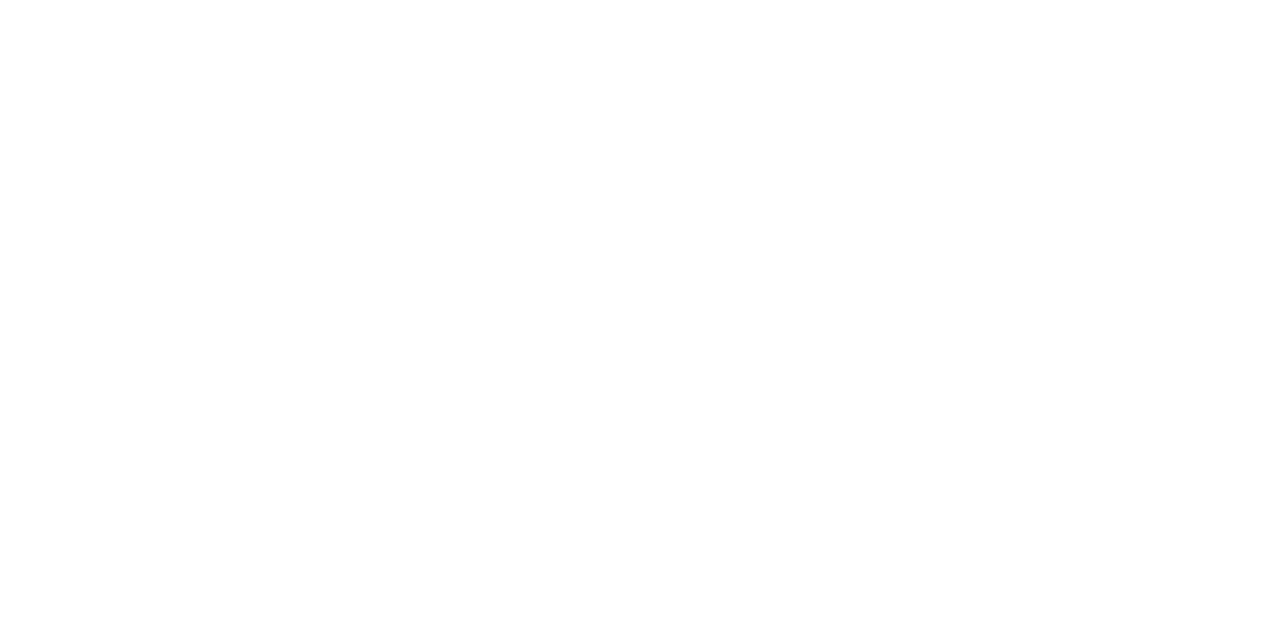
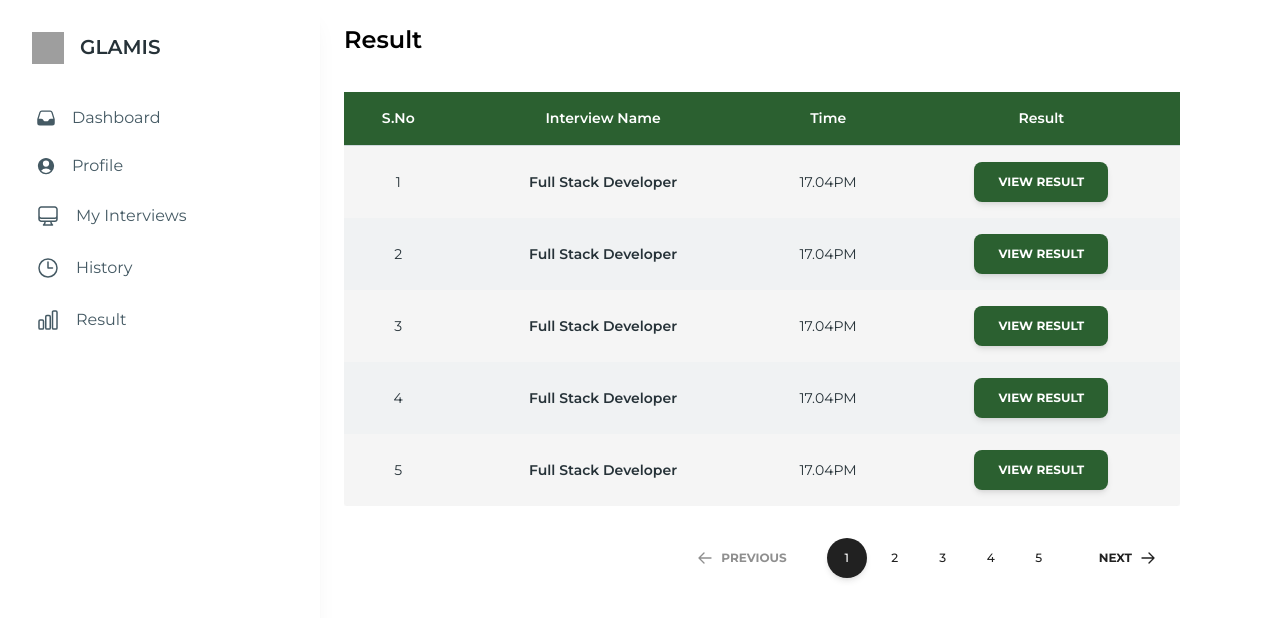
Before and after one commit to naitikshaxma/glamis_test, a React (Vite) app in the folder client/: page /result in a window 1280 px wide. Before the commit this address had no page. Shown: the top 618 px of the page. Built offline with nearby package versions, Linux system fonts and the light colour scheme; grey boxes are pictures that could not be loaded; a web font is replaced by a local one.

Commit message:
feat: result and routing set

```diff
--- a/client/src/App.jsx
+++ b/client/src/App.jsx
@@ -1,12 +1,23 @@
 import React from "react";
-import { BrowserRouter as Router, Routes, Route, Link } from "react-router-dom";
+import { BrowserRouter as Router, Routes, Route } from "react-router-dom";
 import LoginPage from "./pages/Login";
-// import EnterOTP from "./pages/EnterOTP";
 import Dashboard from "./pages/Dashboard";
 import Signup from "./pages/Signup";
 import Profile from "./pages/Profile";
 import History from "./pages/History";
+import Interviews from "./pages/Interviews";
+import Sidebar from "./components/global_components/Sidebar";
+import Result from "./pages/Result";
 
+// Layout component that includes Sidebar
+const MainLayout = ({ children }) => (
+    <div style={{ display: 'flex' }}>
+        <Sidebar />
+        <div style={{ flex: 1 }}>
+            {children}
+        </div>
+    </div>
+);
 
 const App = () => {
     return (
@@ -14,10 +25,26 @@ const App = () => {
             <Routes>
                 <Route path="/login" element={<LoginPage />} />
                 <Route path="/" element={<Signup />} />
-                {/* <Route path="/enter-otp" element={<EnterOTP />} /> */}
-                <Route path="/dashboard" element={<Dashboard />} />
-                <Route path="/dashboard" element={<Dashboard />} />
-                <Route path="/history" element={<History />} />
+                <Route
+                    path="/dashboard"
+                    element={<MainLayout><Dashboard /></MainLayout>}
+                />
+                <Route
+                    path="/myInterview"
+                    element={<MainLayout><Interviews /></MainLayout>}
+                />
+                <Route
+                    path="/profile"
+                    element={<MainLayout><Profile /></MainLayout>}
+                />
+                <Route
+                    path="/history"
+                    element={<MainLayout><History /></MainLayout>}
+                />
+                <Route
+                    path="/result"
+                    element={<MainLayout><Result /></MainLayout>}
+                />
             </Routes>
         </Router>
     );
--- a/client/src/components/global_components/Sidebar.jsx
+++ b/client/src/components/global_components/Sidebar.jsx
@@ -1,29 +1,43 @@
 import React from "react";
-import {
-    Card,
-    Typography,
-    List,
-    ListItem,
-    ListItemPrefix,
-    ListItemSuffix,
-    Chip,
-} from "@material-tailwind/react";
-import {
-    UserCircleIcon,
-    InboxIcon,
-} from "@heroicons/react/24/solid";
+import { Card, Typography, List, ListItem, ListItemPrefix, ListItemSuffix, Chip } from "@material-tailwind/react";
+import { UserCircleIcon, InboxIcon } from "@heroicons/react/24/solid";
+import { Link } from "react-router-dom";
 
-export default function Sidebar({ onLinkClick, activeLink }) {
-    const [open, setOpen] = React.useState(0);
-    const [openAlert, setOpenAlert] = React.useState(true);
+export default function Sidebar() {
 
-    const handleOpen = (value) => {
-        setOpen(open === value ? 0 : value);
-    };
-
-    const handleItemClick = (link) => {
-        onLinkClick(link);
-    };
+    const navItems = [{
+        name: 'Dashboard',
+        icon: <InboxIcon className="h-5 w-5" />,
+        href: '/dashboard'
+    },
+    {
+        name: 'Profile',
+        icon: <UserCircleIcon className="h-5 w-5" />,
+        href: '/profile'
+    },
+    {
+        name: 'My Interviews',
+        icon: <svg xmlns="http://www.w3.org/2000/svg" fill="none" viewBox="0 0 24 24" strokeWidth={1.5} stroke="currentColor" className="size-6">
+            <path strokeLinecap="round" strokeLinejoin="round" d="M9 17.25v1.007a3 3 0 0 1-.879 2.122L7.5 21h9l-.621-.621A3 3 0 0 1 15 18.257V17.25m6-12V15a2.25 2.25 0 0 1-2.25 2.25H5.25A2.25 2.25 0 0 1 3 15V5.25m18 0A2.25 2.25 0 0 0 18.75 3H5.25A2.25 2.25 0 0 0 3 5.25m18 0V12a2.25 2.25 0 0 1-2.25 2.25H5.25A2.25 2.25 0 0 1 3 12V5.25" />
+        </svg>,
+        href: '/myInterview'
+    },
+    {
+        name: 'History',
+        icon: <svg xmlns="http://www.w3.org/2000/svg" fill="none" viewBox="0 0 24 24" strokeWidth={1.5} stroke="currentColor" className="size-6">
+            <path strokeLinecap="round" strokeLinejoin="round" d="M12 6v6h4.5m4.5 0a9 9 0 1 1-18 0 9 9 0 0 1 18 0Z" />
+        </svg>,
+        href: '/history'
+    },
+    {
+        name: 'Result',
+        icon: <svg xmlns="http://www.w3.org/2000/svg" fill="none" viewBox="0
+        0 24 24" strokeWidth={1.5} stroke="currentColor" className="size-6">
+            <path strokeLinecap="round" strokeLinejoin="round" d="M3 13.125C3 12.504 3.504 12 4.125 12h2.25c.621 0 1.125.504 1.125 1.125v6.75C7.5 20.496 6.996 21 6.375 21h-2.25A1.125 1.125 0 0 1 3 19.875v-6.75ZM9.75 8.625c0-.621.504-1.125 1.125-1.125h2.25c.621 0 1.125.504 1.125 1.125v11.25c0 .621-.504 1.125-1.125 1.125h-2.25a1.125 1.125 0 0 1-1.125-1.125V8.625ZM16.5 4.125c0-.621.504-1.125 1.125-1.125h2.25C20.496 3 21 3.504 21 4.125v15.75c0 .621-.504 1.125-1.125 1.125h-2.25a1.125 1.125 0 0 1-1.125-1.125V4.125Z" />
+        </svg>,
+        href: '/result'
+    }
+]
 
     return (
         <Card className="w-full max-w-[20rem] p-4 shadow-xl shadow-blue-gray-900/5 h-screen">
@@ -34,50 +48,16 @@ export default function Sidebar({ onLinkClick, activeLink }) {
                 </Typography>
             </div>
             <List>
-                <ListItem className={activeLink === 'Dashboard' ? 'bg-gray-300' : '' } onClick={() => handleItemClick('Dashboard')}>
-                    <ListItemPrefix>
-                        <InboxIcon className="h-5 w-5" />
-                    </ListItemPrefix>
-                    Dashboard
-                </ListItem>
-                <ListItem className={activeLink === 'Profile' ? 'bg-gray-300' : ''} onClick={() => handleItemClick('Profile')}>
-                    <ListItemPrefix>
-                        <UserCircleIcon className="h-5 w-5" />
-                    </ListItemPrefix>
-                    Profile
-                </ListItem>
-
-                <ListItem
-                onClick={()=>{
-                onLinkClick('myInterview')
-            }}
-                >
-                    <ListItemPrefix>
-                        <svg xmlns="http://www.w3.org/2000/svg" fill="none" viewBox="0 0 24 24" strokeWidth={1.5} stroke="currentColor" className="size-6">
-                            <path strokeLinecap="round" strokeLinejoin="round" d="M9 17.25v1.007a3 3 0 0 1-.879 2.122L7.5 21h9l-.621-.621A3 3 0 0 1 15 18.257V17.25m6-12V15a2.25 2.25 0 0 1-2.25 2.25H5.25A2.25 2.25 0 0 1 3 15V5.25m18 0A2.25 2.25 0 0 0 18.75 3H5.25A2.25 2.25 0 0 0 3 5.25m18 0V12a2.25 2.25 0 0 1-2.25 2.25H5.25A2.25 2.25 0 0 1 3 12V5.25" />
-                        </svg>
-                    </ListItemPrefix>
-                    My Interviews
-                    <ListItemSuffix>
-                        <Chip value="14" size="sm" variant="ghost" color="green" className="rounded-full" />
-                    </ListItemSuffix>
-                </ListItem>
-                <ListItem className={activeLink === 'History' ? 'bg-gray-300' : ''} onClick={() => handleItemClick('History')}>
-                    <ListItemPrefix>
-                        <svg xmlns="http://www.w3.org/2000/svg" fill="none" viewBox="0 0 24 24" strokeWidth={1.5} stroke="currentColor" className="size-6">
-                            <path strokeLinecap="round" strokeLinejoin="round" d="M12 6v6h4.5m4.5 0a9 9 0 1 1-18 0 9 9 0 0 1 18 0Z" />
-                        </svg>
-                    </ListItemPrefix>
-                    History
-                </ListItem>
-                <ListItem className={activeLink === 'Result' ? 'bg-gray-300' : ''} onClick={() => handleItemClick('Result')}>
-                    <ListItemPrefix>
-                        <svg xmlns="http://www.w3.org/2000/svg" fill="none" viewBox="0 0 24 24" strokeWidth={1.5} stroke="currentColor" className="size-6">
-                            <path strokeLinecap="round" strokeLinejoin="round" d="M3 13.125C3 12.504 3.504 12 4.125 12h2.25c.621 0 1.125.504 1.125 1.125v6.75C7.5 20.496 6.996 21 6.375 21h-2.25A1.125 1.125 0 0 1 3 19.875v-6.75ZM9.75 8.625c0-.621.504-1.125 1.125-1.125h2.25c.621 0 1.125.504 1.125 1.125v11.25c0 .621-.504 1.125-1.125 1.125h-2.25a1.125 1.125 0 0 1-1.125-1.125V8.625ZM16.5 4.125c0-.621.504-1.125 1.125-1.125h2.25C20.496 3 21 3.504 21 4.125v15.75c0 .621-.504 1.125-1.125 1.125h-2.25a1.125 1.125 0 0 1-1.125-1.125V4.125Z" />
-                        </svg>
-                    </ListItemPrefix>
-                    Result
-                </ListItem>
+                {navItems.map((item, index) => (
+                    <Link to={item.href} key={index}>
+                        <ListItem>
+                            <ListItemPrefix>
+                                {item.icon}
+                            </ListItemPrefix>
+                            {item.name}
+                        </ListItem>
+                    </Link>
+                ))}
             </List>
         </Card>
     );
--- a/client/src/components/history/Table.jsx
+++ b/client/src/components/history/Table.jsx
@@ -1,6 +1,7 @@
 import { Card, Typography } from "@material-tailwind/react";
 import { Button } from "@material-tailwind/react";
 
+export default function Table() {
   const TABLE_HEAD = ["S.No", "Interview Name", "Time", "Result"];
 
   const TABLE_ROWS = [
@@ -31,7 +32,6 @@ const TABLE_ROWS = [
     }
   ];
 
-export default function Table() {
   return (
     <Card className="h-full w-full">
       <table className="w-full min-w-max table-auto text-left border-collapse bg-gray-100 rounded">
--- a/client/src/pages/History.jsx
+++ b/client/src/pages/History.jsx
@@ -4,12 +4,6 @@ import Table from '../components/history/Table';
 import Pagination from '../components/history/Pagination';
 
 function History() {
-    const [activeLink, setActiveLink] = useState('profile');
-
-    const handleSidebarLinkClick = (link) => {
-        setActiveLink(link);
-    };
-
     return (
             <div className="flex flex-col w-full p-6 bg-white rounded-lg">
                 <h1 className="text-2xl font-semibold mb-4">History</h1>
--- a/client/src/pages/Interviews.jsx
+++ b/client/src/pages/Interviews.jsx
@@ -103,7 +103,7 @@ const Interviews = () => {
     }
 
     return (
-        <div className="flex flex-col w-full p-6 bg-white shadow-md rounded-lg">
+        <div className="flex flex-col w-full p-6 bg-white h-screen rounded-lg">
             <h1 className="text-2xl font-semibold mb-4">My Interviews</h1>
 
             <div className="flex border-b mb-6">
@@ -139,7 +139,7 @@ const Interviews = () => {
 const OngoingInerview = () => {
     return (
 
-        <div className="flex mb-6 w-full flex-wrap">
+        <div className="flex mb-6 w-full">
             {interviews.filter(interview => interview.status === 'active now').map(interview => (
                 <InterviewCard
                     key={interview.id}
--- a/client/src/pages/Result.jsx
+++ b/client/src/pages/Result.jsx
@@ -1,9 +1,26 @@
-import React from 'react'
+import React, { useState } from 'react'
+import Sidebar from '../components/global_components/Sidebar';
+import Table from '../components/history/Table';
+import Pagination from '../components/history/Pagination';
 
-const Result = () => {
-  return (
-    <div>Result</div>
-  )
+function Result() {
+    const [activeLink, setActiveLink] = useState('profile');
+
+    const handleSidebarLinkClick = (link) => {
+        setActiveLink(link);
+    };
+
+    return (
+            <div className="flex flex-col w-full p-6 bg-white rounded-lg">
+                <h1 className="text-2xl font-semibold mb-4">Result</h1>
+                <div className="w-11/12 overflow-hidden mt-5">
+                    <Table />
+                </div>
+                <div className="flex justify-end mt-8 w-11/12">
+                    <Pagination />
+                </div>
+            </div>
+    )
 }
 
-export default Result
+export default Result;
```
Also changed, not shown: client/src/pages/Dashboard.jsx (+3 -23 lines). Lines whose indentation alone changed are shown as unchanged.
